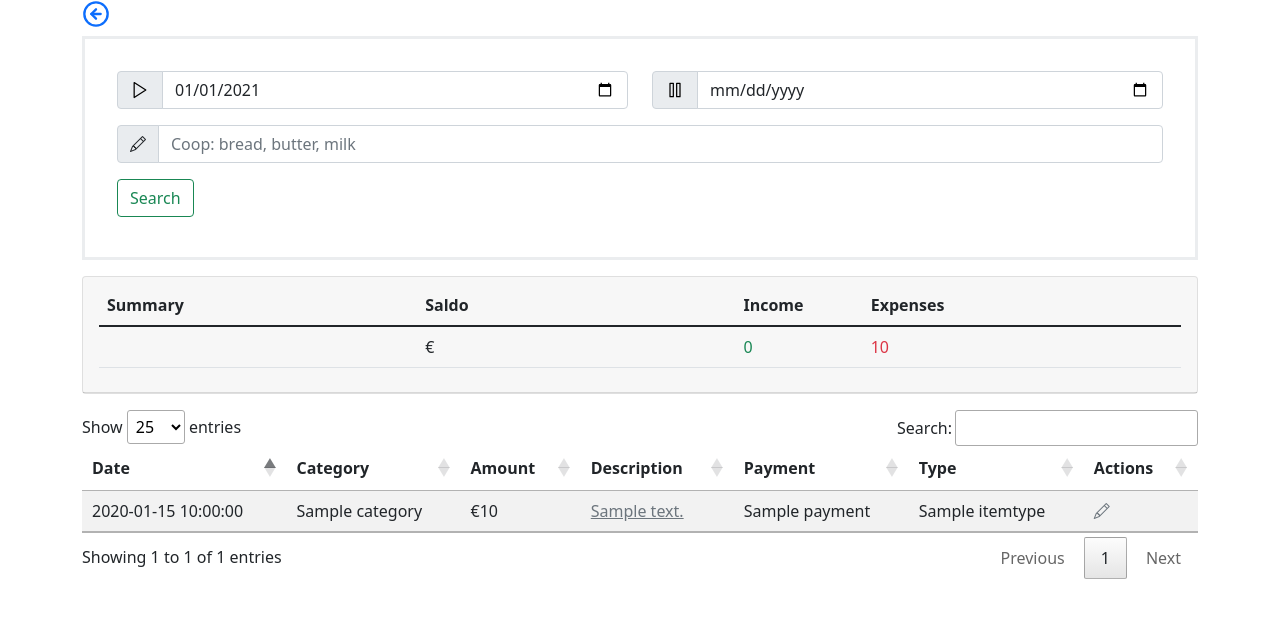
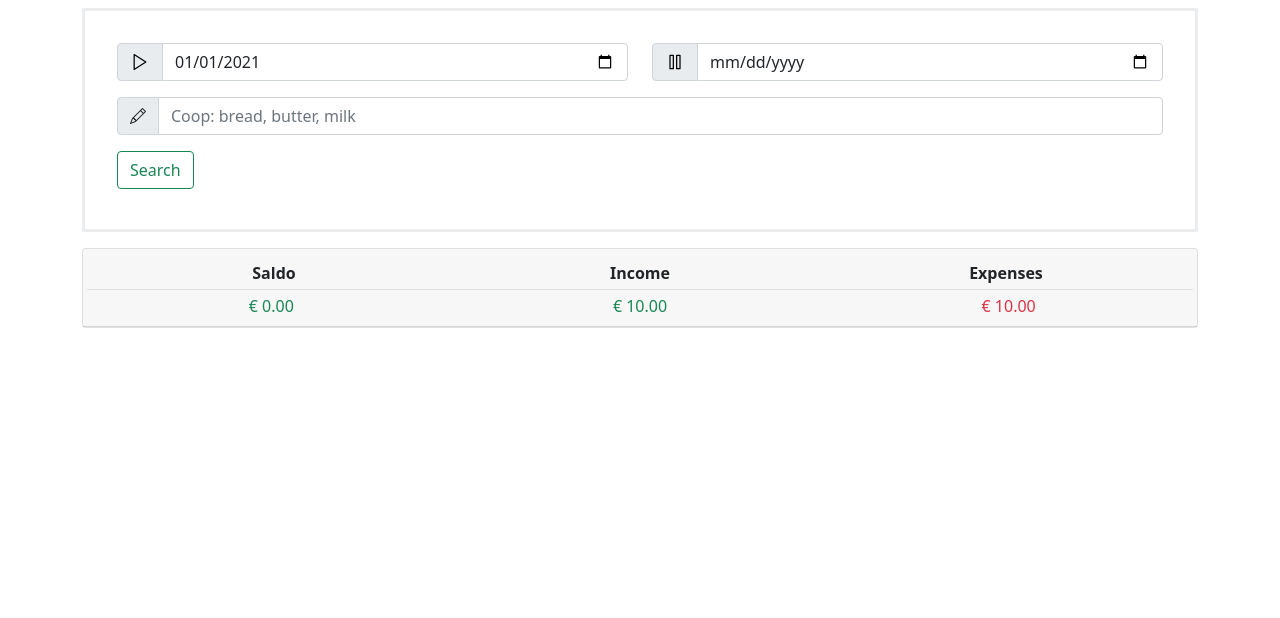
Before and after one commit to ondrno/fastbudsjett, a Flask app: template front/app/templates/search/search.html in a window 1280 px wide. Shown: the top 618 px of the page. Run offline with Flask 2, Linux system fonts and the light colour scheme; the template is opened without the code that fills it: values that come from a table or form of the project are taken from there, most other values are stand-ins (such as "Sample title", 1, 10 or a date in 2020); some libraries are stand-ins or nearby versions.

Commit message:
WIP: improve search

```diff
--- a/front/app/__init__.py
+++ b/front/app/__init__.py
@@ -3,6 +3,7 @@ from flask_caching import Cache
 from flask_login import LoginManager
 from . import auth, items, search
 from .config import AppConfig, cache_config
+import calendar
 
 
 def create_app():
@@ -20,6 +21,10 @@ def create_app():
     return app
 
 
+app = create_app()
+app.config['FLASK_ENV'] = 'development'
+
+
 def format_datetime(value, format="%Y-%M-%D"):
     """Format a date time to (Default): YYYY-MM-DD"""
     if value is None:
@@ -27,8 +32,6 @@ def format_datetime(value, format="%Y-%M-%D"):
     return value.strftime(format)
 
 
-app = create_app()
-app.config['FLASK_ENV'] = 'development'
-
-# Register the template filter with the Jinja Environment
-app.jinja_env.filters['formatdatetime'] = format_datetime
+@app.template_global()
+def month_name(month):
+    return calendar.month_name[month]
--- a/front/app/search.py
+++ b/front/app/search.py
@@ -29,7 +29,7 @@ def index():
     itemtypes = utils.ItemTypes()
 
     form = SearchForm()
-    resolved_items = []
+    resolved_items = {}
     if form.validate_on_submit():
         data_keys = ["description", "start_date", "end_date"]
         data = {}
@@ -44,7 +44,8 @@ def index():
         data['order_by'] = 'date'
 
         raw = rest.iface.get_items(data)
-        resolved_items = items.resolve_items2(raw, itemtypes, payments, categories)
+        resolved_items = items.resolve_items(raw, itemtypes, payments, categories)
+        print(f"resolved items={resolved_items}")
         redirect(url_for('search.index'))
 
     return render_template('search/search.html', items=resolved_items, form=form)
--- a/front/app/templates/search/render_items.html
+++ b/front/app/templates/search/render_items.html
@@ -1,24 +1,53 @@
-<div class="container-xl mt-3">
+<div class="container-xl mt-4">
   {% for year in items.keys() -%}
   {% if not year is string %}
     {% for month in items[year].keys() -%}
-    {% if not month is string %}
-      {% for day in items[year][month].keys() -%}
-        {% if not day is string %}
-          {% for item in items[year][month][day]['entries'] %}
-            <div class="row p-1">
-              <div class="col-2 font-weight-light">{{ year }}-{{ month }}-{{ "%02d"|format(day) }}</div>
-              <div class="col font-weight-light">{{ item.category|capitalize }}</div>
-              <div class="col-6 text-truncate">
-                <a href="{{ url_for('items.edit',item_id=item.id) }}" class="text-secondary">{{ item.description }}</a>
-              </div>
-              <div class="col text-right pr-5
-                {% if item['is_income'] %} text-primary {% else %} text-danger {% endif %}">&euro; {{ "%.2f"|format(item.amount) }}
+    {% if not month is string -%}
+      <div class="card mb-1">
+        <div class="card-header">
+          <div class="">
+            <div class="">
+              <div class="row mb-2">
+                <div class="col h4">
+                  {{ month_name(month) }}&nbsp;{{ year }}
+                </div>
               </div>
             </div>
-          {% endfor %}
-        {% endif %}
-      {% endfor %}
+            <div>
+            {% for day in items[year][month].keys() -%}
+              {% for item in items[year][month][day]['entries'] -%}
+              <div class="row zebra p-1">
+                <div class="col text-truncate fadeshow">{{ "%d-%02d-%02d"|format(year, month, day) }}</div>
+                <div class="col text-truncate fadeshow">{{ item.category|capitalize }}</div>
+                <div class="col text-truncate"><a href="#" class="btn-action"
+                                             data-url="{{ url_for('items.edit',item_id=item.id) }}?form_only"
+                                             data-bs-toggle="modal"
+                                             data-bs-target="#editItemModal"
+                                             data-title="Edit item" data-submit-button-title="Update">
+                                             {{ item.description }}</a></div>
+                <div class="col text-end {% if item.is_income %}text-success{% else %}text-danger{% endif %}">&euro; {{ "%.2f"|format(item.amount) }}</div>
+                <div class="col text-end">
+                  <button class="btn btn-action" style="padding: 0px 1px;"
+                          data-url="{{ url_for('items.edit', item_id=item.id) }}?form_only"
+                          data-form-action="{{ url_for('items.create') }}"
+                          data-bs-toggle="modal" data-bs-target="#editItemModal"
+                          data-title="Copy item" data-submit-button-title="Create">
+                    <i data-feather="copy" style="stroke-width: 1px; size: 10px;"></i>
+                  </button>
+                  <button class="btn btn-action" style="padding: 0px;" data-bs-toggle="modal"
+                          data-url="{{ url_for('items.remove',item_id=item.id) }}?form_only"
+                          data-bs-target="#deleteItemModal" data-title="Confirm deletion"
+                          data-submit-button-title="Yes">
+                    <i data-feather="trash-2" style="stroke-width: 1px; size: 10px;"></i>
+                  </button>
+                </div>
+              </div>
+              {% endfor %}
+            {% endfor %}
+            </div>
+          </div>
+        </div>
+      </div>
     {% endif %}
     {% endfor %}
   {% endif %}
--- a/front/app/templates/search/search.html
+++ b/front/app/templates/search/search.html
@@ -3,16 +3,6 @@
 {% block title %}Search{% endblock %}
 
 {% block header %}
-<div class="container-xl">
-  <div class="row">
-    <div class="col">
-      <a class="" href="{{ url_for('index') }}">
-        <i data-feather="arrow-left-circle" width="28" height="28"></i>
-      </a>
-    </div>
-  </div>
-</div>
-
 <div class="container-xl mt-2 mb-3">
   <form class="inputform" method="post" action="{{ url_for('search.index') }}">
     {{ form.hidden_tag() }}
@@ -47,112 +37,35 @@
     </div>
   </form>
 </div>
+{% include 'items/item_modal_stub.html' %}
 {% endblock %}
 
 {% block content %}
 {% if items %}
+{% set saldo = items['sum_income'] - items['sum_expenses'] %}
 <div class="container-xl mt-3">
   <div class="card">
     <div class="card-header">
-      <table class="table table-responsive">
-        <thead>
-          <th style="width:10%;">Summary</th>
-          <th style="width:15%;"></th>
-          <th style="width:20%;">Saldo</th>
-          <th style="width:5%;"></th>
-          <th style="width:10%;">Income</th>
-          <th style="width:10%;">Expenses</th>
-          <th style="width:15%;"></th>
-        </thead>
-        <tbody>
-          <tr>
-            <td></td>
-            <td></td>
-            <td id="saldo" class="">&euro; </td>
-            <td></td>
-            <td id="sum_income" class="text-success">&euro;</td>
-            <td id="sum_expenses" class="text-danger">&euro;</td>
-            <td></td>
-          </tr>
-        </tbody>
-      </table>
+      <div class="">
+        <div class="row border-bottom p-1">
+          <div class="col text-center fw-bold">Saldo</div>
+          <div class="col text-center fw-bold">Income</div>
+          <div class="col text-center fw-bold">Expenses</div>
+        </div>
+          <div class="row pt-1">
+            <div class="col text-center {% if saldo < 0 %}text-danger{% else %}text-success{% endif %}">&euro; {{ "%.2f"|format(items.sum_income - items.sum_expenses) }}</div>
+            <div class="col text-center text-success">&euro; {{ "%.2f"|format(items.sum_income) }}</div>
+            <div class="col text-center text-danger">&euro; {{ "%.2f"|format(items.sum_expenses) }}</div>
+          </div>
+      </div>
     </div>
   </div>
 </div>
+{% endif %}
 
-{% endif %}
-<div class="container-xl mt-3" {%if not items %}style="visibility: hidden"{% endif %}>
-  <table id="data" class="table table-striped">
-    <thead>
-      <tr>
-        <th>Date</th>
-        <th>Category</th>
-        <th>Amount</th>
-        <th>Description</th>
-        <th>Payment</th>
-        <th>Type</th>
-        <th>Actions</th>
-      </tr>
-    </thead>
-    {% if items %}
-    <tbody>
-      {% for i in items %}
-        <tr>
-          <td>{{ i.date }}</td>
-          <td>{{ i.category }}</td>
-          <td class="{%if i.is_revenue %}success{% else %}danger{% endif %}">&euro;{{ i.amount }}</td>
-
-          <td><a href="{{ url_for('items.edit',item_id=i.id) }}" class="text-secondary">{{ i.description }}</a></td>
-          <td>{{ i.payment }}</td>
-          <td>{{ i.itemtype }}</td>
-          <td>
-            <a href="{{ url_for('items.edit',item_id=i.id) }}" class="text-secondary"><i class="bi bi-pencil"></i></a>
-          </td>
-        </tr>
-      {% endfor %}
-    </tbody>
-    {% endif %}
-  </table>
-</div>
+{% include 'search/render_items.html' %}
 
 {% endblock %}
 
 {% block script %}
-<script>
-  jQuery.fn.dataTable.Api.register( 'sum2()', function ( ) {
-    return this.flatten().reduce( function ( a, b ) {
-        var x = parseFloat(a) || 0;
-        var y = parseFloat(b) || 0;
-        return x + y
-    }, 0 );
-  } );
-  // https://datatables.net/plug-ins/api/sum()
-  jQuery.fn.dataTable.Api.register( 'sum()', function ( ) {
-    return this.flatten().reduce( function ( a, b ) {
-        if ( typeof a === 'string' ) {
-            a = a.replace(/[^\d.-]/g, '') * 1;
-        }
-        if ( typeof b === 'string' ) {
-            b = b.replace(/[^\d.-]/g, '') * 1;
-        }
-        return a + b;
-    }, 0 );
-} );
-
-$(document).ready(function () {
-    $('#data').DataTable({
-        responsive: true,
-        pageLength: 25,
-        "drawCallback": function (settings) {
-          var api = this.api();
-          $( '#sum_expenses' ).text(
-            api.column( 2, {page:'current'} ).data().sum()
-          );
-          $( '#sum_income' ).text(
-            api.column( 2, {page:'current'} ).data().sum2()
-          );
-        }
-    });
-});
-</script>
 {% endblock %}
```
Also changed, not shown: front/app/items.py (+1 -20 lines).
